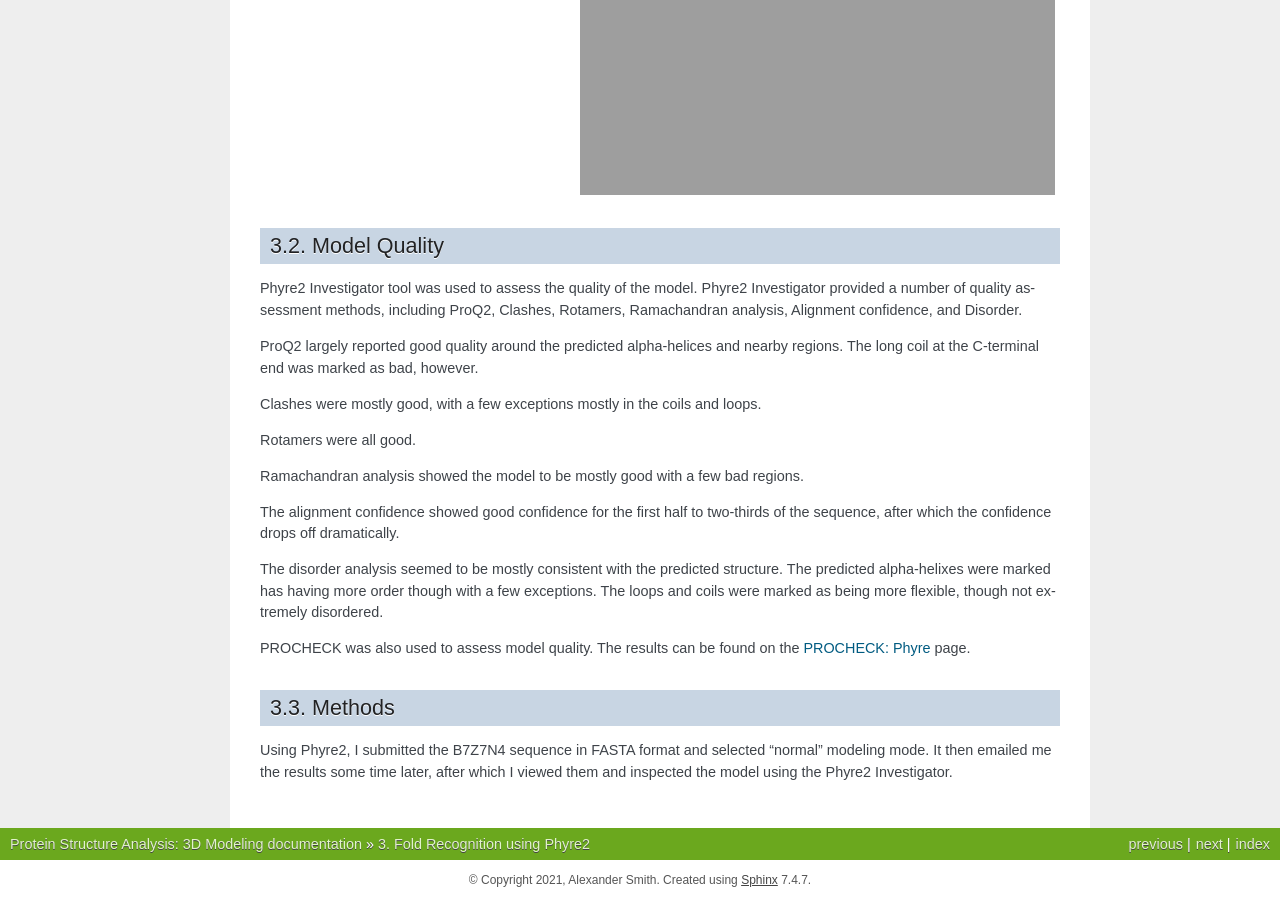
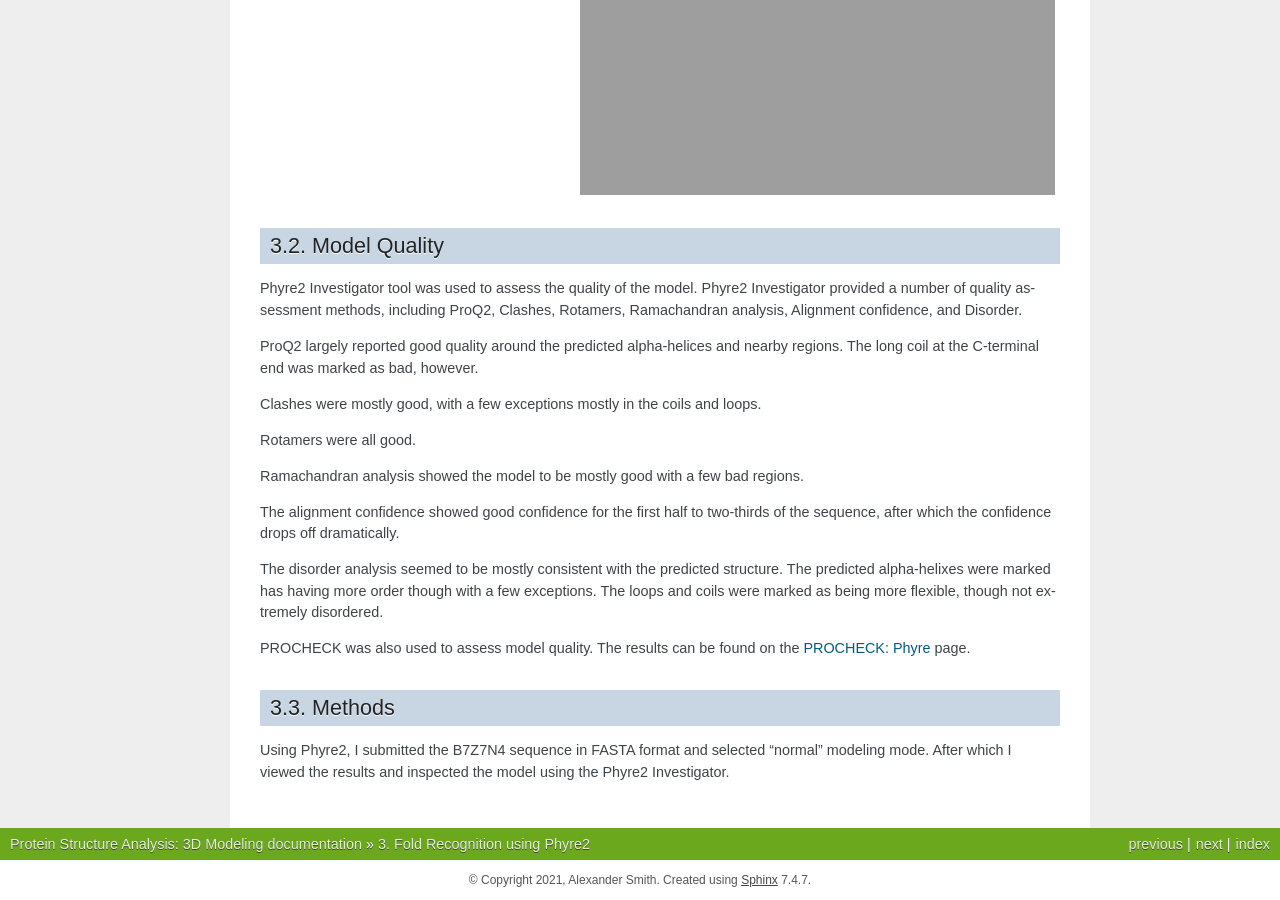
Before and after one commit to ajsmith/protein-analysis, a Sphinx documentation site: the page built from report2/source/phyre.rst, in a window 1280 px wide and 900 px high, scrolled down 576 px. Built offline with Sphinx 7.4.7, drawn with Linux system fonts in a browser that asks for light colours; formulas are drawn with MathJax 3.

Commit message:
Revised wording.

```diff
--- a/report2/source/phyre.rst
+++ b/report2/source/phyre.rst
@@ -57,6 +57,5 @@ Methods
 =======
 
 Using Phyre2, I submitted the B7Z7N4 sequence in FASTA format and
-selected "normal" modeling mode. It then emailed me the results some
-time later, after which I viewed them and inspected the model using
-the Phyre2 Investigator.
+selected "normal" modeling mode. After which I viewed the results and
+inspected the model using the Phyre2 Investigator.
```
